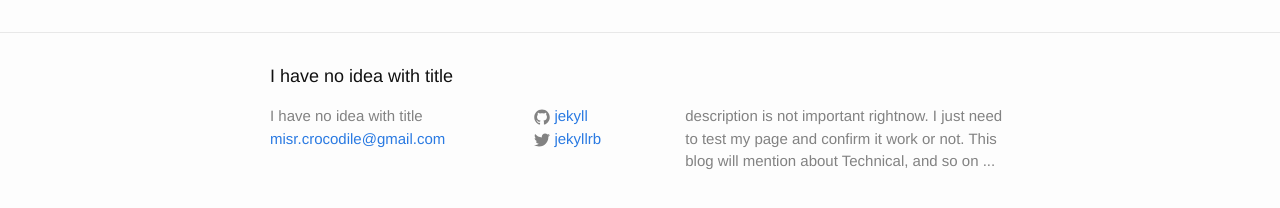
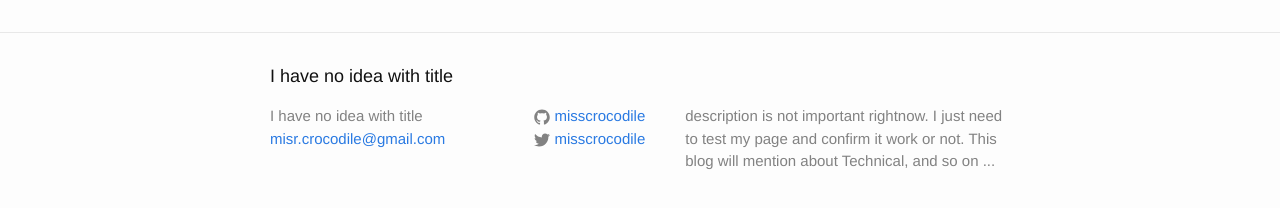
Before and after one commit to misrcrocodile/misscrocodile.github.io, a Jekyll site: the page built from index.html, in a window 1280 px wide. Shown: the part 264-472 px from the top of the page. Built offline with Jekyll 4.4.1, drawn with Linux system fonts in a browser that asks for light colours.

Commit message:
change _config.yml

```diff
--- a/_config.yml
+++ b/_config.yml
@@ -12,11 +12,11 @@ description: > # this means to ignore newlines until "baseurl:"
   description is not important rightnow. I just need to test my page and confirm it work or not.
   This blog will mention about Technical, and so on ...
 baseurl: "/blog" # the subpath of your site, e.g. /blog
-production_url : https://misscrocodile.github.com/blog
-BASE_PATH : https://misscrocodile.github.com/blog
-url: "https://misscrocodile.github.com/blog" # the base hostname & protocol for your site
-twitter_username: jekyllrb
-github_username:  jekyll
+production_url : http://misscrocodile.github.com/blog
+BASE_PATH : http://misscrocodile.github.com/blog
+url: "http://misscrocodile.github.com/blog" # the base hostname & protocol for your site
+twitter_username: misscrocodile
+github_username:  misscrocodile
 
 # Build settings
 markdown: kramdown
```
